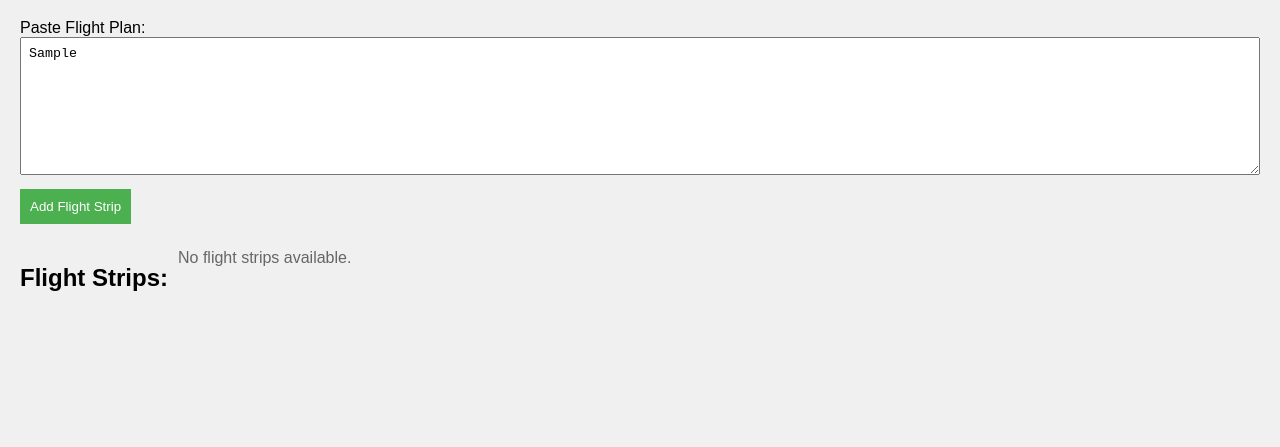
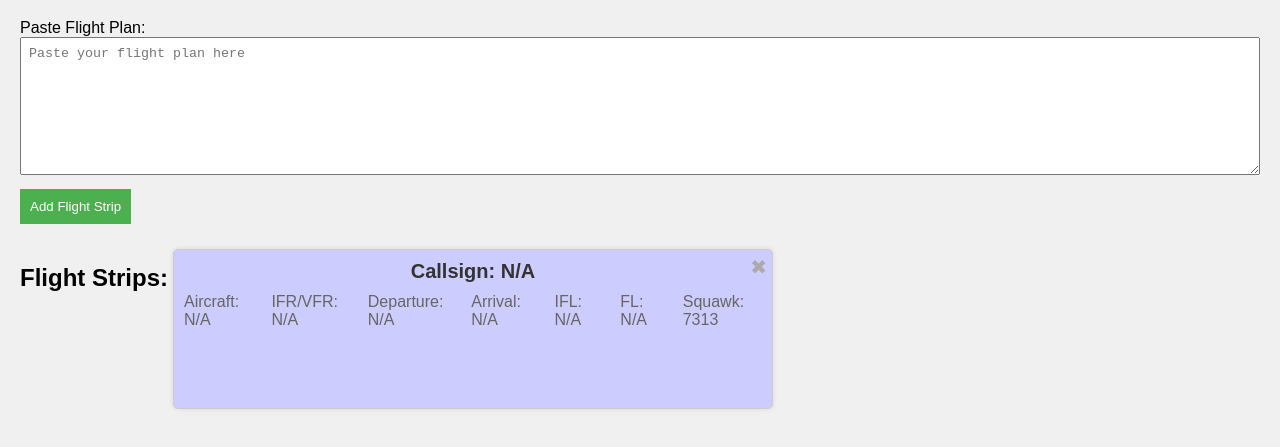
Before and after one commit to TidyWilderness/ATCSUITE, a plain HTML site: page index.html in a window 1280 px wide. Both pictures are taken after typing "Sample" into the empty fields and a click on the button "Add Flight Strip". Shown: the part 61-508 px from the top of the page. Drawn offline with Linux system fonts and the light colour scheme.

Commit message:
Update index.html

```diff
--- a/index.html
+++ b/index.html
@@ -145,13 +145,14 @@
     </div>
 
     <script>
-        function FlightStrip(callsign, aircraft, departing, arriving, route, flightLevel, squawk) {
+        function FlightStrip(callsign, aircraft, ifrVfr, departure, arrival, ifl, fl, squawk) {
             this.callsign = callsign;
             this.aircraft = aircraft;
-            this.departing = departing;
-            this.arriving = arriving;
-            this.route = route;
-            this.flightLevel = flightLevel;
+            this.ifrVfr = ifrVfr;
+            this.departure = departure;
+            this.arrival = arrival;
+            this.ifl = ifl;
+            this.fl = fl;
             this.squawk = squawk;
             this.highlighted = false;
         }
@@ -190,9 +191,9 @@
                         const flightBox = document.createElement('div');
                         flightBox.className = 'flight-box';
 
-                        if (strip.departing && strip.arriving) {
+                        if (strip.departure && strip.arrival) {
                             flightBox.classList.add('outbound');
-                        } else if (strip.departing) {
+                        } else if (strip.departure) {
                             flightBox.classList.add('inbound');
                         } else {
                             flightBox.classList.add('vfr');
@@ -217,21 +218,25 @@
                         aircraftInfo.textContent = `Aircraft: ${strip.aircraft}`;
                         detailsContainer.appendChild(aircraftInfo);
 
-                        const departingInfo = document.createElement('p');
-                        departingInfo.textContent = `Departing: ${strip.departing || 'N/A'}`;
-                        detailsContainer.appendChild(departingInfo);
+                        const ifrVfrInfo = document.createElement('p');
+                        ifrVfrInfo.textContent = `IFR/VFR: ${strip.ifrVfr}`;
+                        detailsContainer.appendChild(ifrVfrInfo);
 
-                        const arrivingInfo = document.createElement('p');
-                        arrivingInfo.textContent = `Arriving: ${strip.arriving || 'N/A'}`;
-                        detailsContainer.appendChild(arrivingInfo);
+                        const departureInfo = document.createElement('p');
+                        departureInfo.textContent = `Departure: ${strip.departure || 'N/A'}`;
+                        detailsContainer.appendChild(departureInfo);
 
-                        const routeInfo = document.createElement('p');
-                        routeInfo.textContent = `Route: ${strip.route || 'N/A'}`;
-                        detailsContainer.appendChild(routeInfo);
+                        const arrivalInfo = document.createElement('p');
+                        arrivalInfo.textContent = `Arrival: ${strip.arrival || 'N/A'}`;
+                        detailsContainer.appendChild(arrivalInfo);
 
-                        const flightLevelInfo = document.createElement('p');
-                        flightLevelInfo.textContent = `Flight Level: ${strip.flightLevel || 'N/A'}`;
-                        detailsContainer.appendChild(flightLevelInfo);
+                        const iflInfo = document.createElement('p');
+                        iflInfo.textContent = `IFL: ${strip.ifl || 'N/A'}`;
+                        detailsContainer.appendChild(iflInfo);
+
+                        const flInfo = document.createElement('p');
+                        flInfo.textContent = `FL: ${strip.fl || 'N/A'}`;
+                        detailsContainer.appendChild(flInfo);
 
                         const squawkInfo = document.createElement('p');
                         squawkInfo.textContent = `Squawk: ${strip.squawk || 'N/A'}`;
@@ -243,7 +248,7 @@
                         deleteIcon.className = 'delete-icon';
                         deleteIcon.innerHTML = '&#10006;';
                         deleteIcon.onclick = function (event) {
-                            event.stopPropagation(); // Prevents the box from being highlighted when clicking the delete icon
+                            event.stopPropagation();
                             flightManager.removeFlightStrip(strip.squawk);
                         };
 
@@ -276,9 +281,45 @@
             this.isSquawkCodeTaken = function (code) {
                 return this.flightStrips.some(strip => strip.squawk === code);
             };
+
+            this.clearHighlights = function () {
+                this.flightStrips.forEach(strip => strip.highlighted = false);
+                this.displayFlightStrips();
+            };
         }
 
         const flightManager = new FlightStripManager();
+
+        // Function to parse Flight Level from the flight plan
+        function parseFlightLevel(flightLevel) {
+            if (flightLevel && flightLevel.toUpperCase().startsWith('FL')) {
+                return parseInt(flightLevel.substring(2), 10);
+            } else {
+                return flightLevel;
+            }
+        }
+
+        // Function to parse flight plan and create a FlightStrip object
+        function parseFlightPlan(flightPlanText) {
+            const lines = flightPlanText.split('\n');
+            const flightStrip = {};
+
+            lines.forEach(function (line) {
+                const [key, ...values] = line.split(':').map(item => item.trim());
+                flightStrip[key] = values.join(':').trim();
+            });
+
+            return new FlightStrip(
+                flightStrip.Callsign || 'N/A',
+                flightStrip.Aircraft || 'N/A',
+                flightStrip['IFR/VFR'] || 'N/A',
+                flightStrip.Departure || '',
+                flightStrip.Arrival || '',
+                flightStrip.IFL || 'N/A',
+                parseFlightLevel(flightStrip.FL) || 'N/A',
+                flightManager.generateSquawkCode()
+            );
+        }
 
         function addFlightStrip() {
             const flightPlanInput = document.getElementById('flightPlan');
@@ -294,30 +335,6 @@
             }
         }
 
-        function parseFlightPlan(flightPlanText) {
-            const lines = flightPlanText.split('\n');
-            const flightStrip = {};
-
-            lines.forEach(function (line) {
-                const [key, ...values] = line.split(':').map(item => item.trim());
-                flightStrip[key] = values.join(':').trim();
-            });
-
-            if (flightStrip.Callsign && flightStrip.Aircraft && (flightStrip.Departing || flightStrip.Arriving) && flightStrip.Route && flightStrip['Flight Level']) {
-                return new FlightStrip(
-                    flightStrip.Callsign,
-                    flightStrip.Aircraft,
-                    flightStrip.Departing,
-                    flightStrip.Arriving,
-                    flightStrip.Route,
-                    flightStrip['Flight Level'],
-                    flightManager.generateSquawkCode()
-                );
-            } else {
-                return null;
-            }
-        }
-
         document.addEventListener('DOMContentLoaded', function () {
             flightManager.displayFlightStrips();
         });
```
